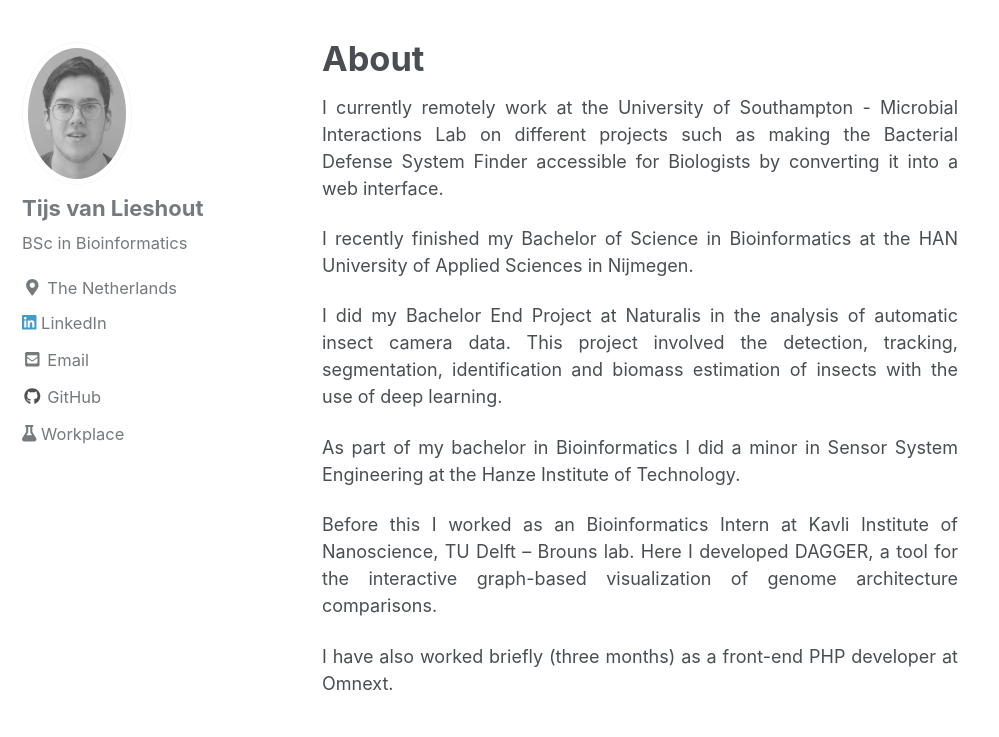
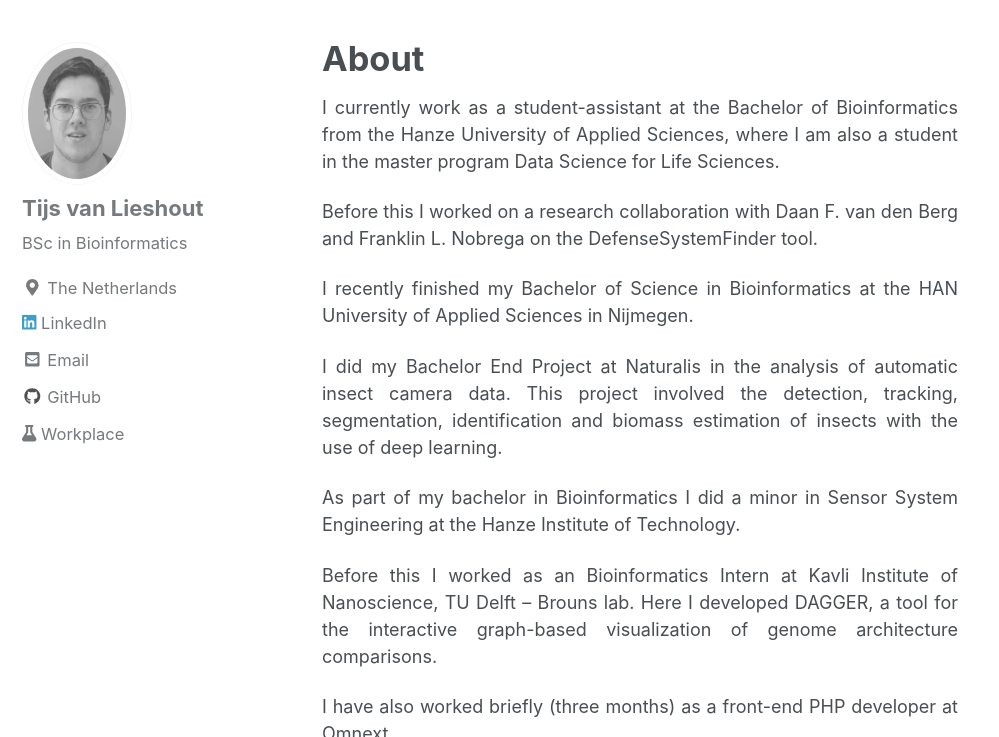
Before and after one commit to Magiduck/magiduck.github.io, a Jekyll site: the page built from _pages/about.md, in a window 1280 px wide and 900 px high, scrolled down 910 px, cut to the strip 163-900 px from the top of the window. Shown: the whole strip, without its empty margins (0-999 px from the left). Built offline with Jekyll 4.4.1, drawn with Linux system fonts in a browser that asks for light colours; cached includes are drawn as plain includes; nearby versions of some CDN libraries.

Commit message:
Update about.md

```diff
--- a/_pages/about.md
+++ b/_pages/about.md
@@ -5,7 +5,9 @@ header:
   image: "https://imgs.xkcd.com/comics/data_pipeline.png"
 ---
 
-I currently remotely work at the University of Southampton - Microbial Interactions Lab on different projects such as making the Bacterial Defense System Finder accessible for Biologists by converting it into a web interface.
+I currently work as a student-assistant at the Bachelor of Bioinformatics from the Hanze University of Applied Sciences, where I am also a student in the master program Data Science for Life Sciences.
+
+Before this I worked on a research collaboration with Daan F. van den Berg and Franklin L. Nobrega on the DefenseSystemFinder tool.
 
 I recently finished my Bachelor of Science in Bioinformatics at the HAN University of Applied Sciences in Nijmegen.
 
```
